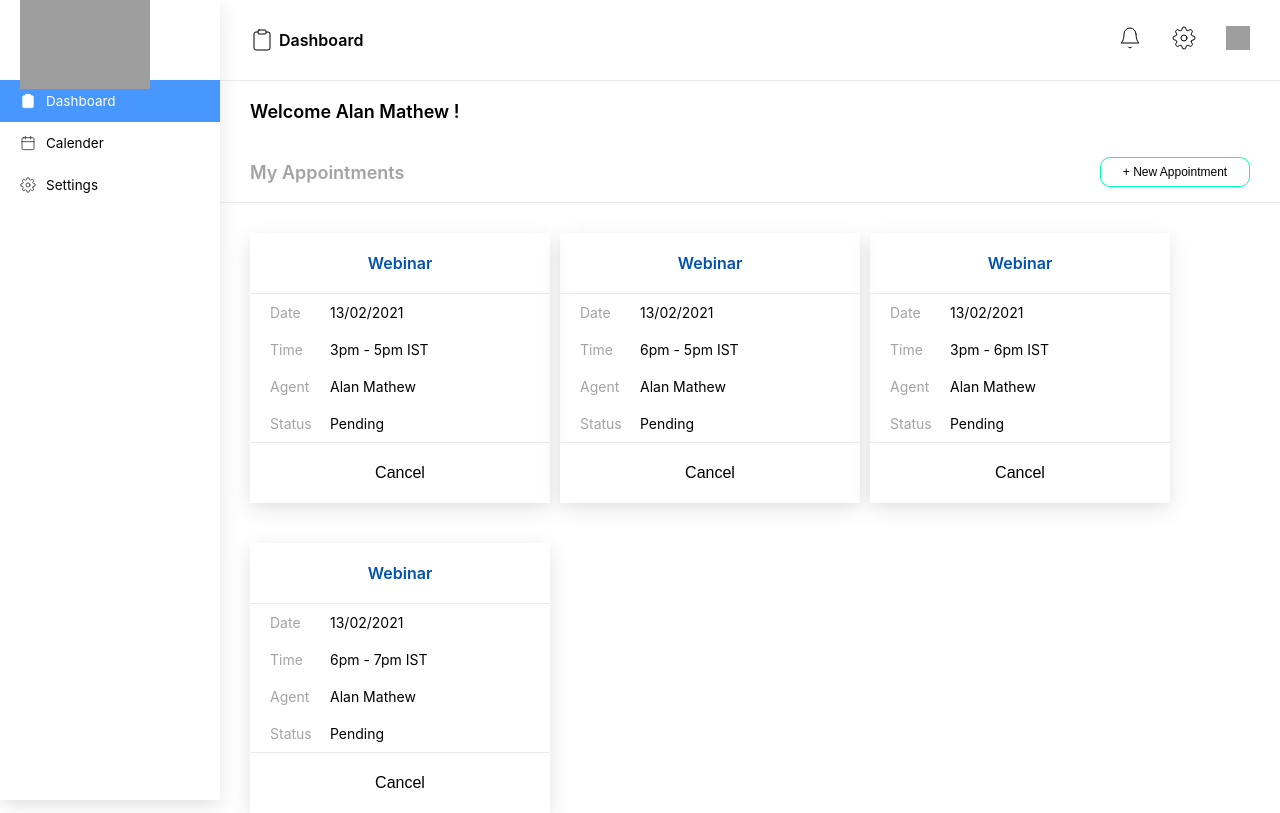
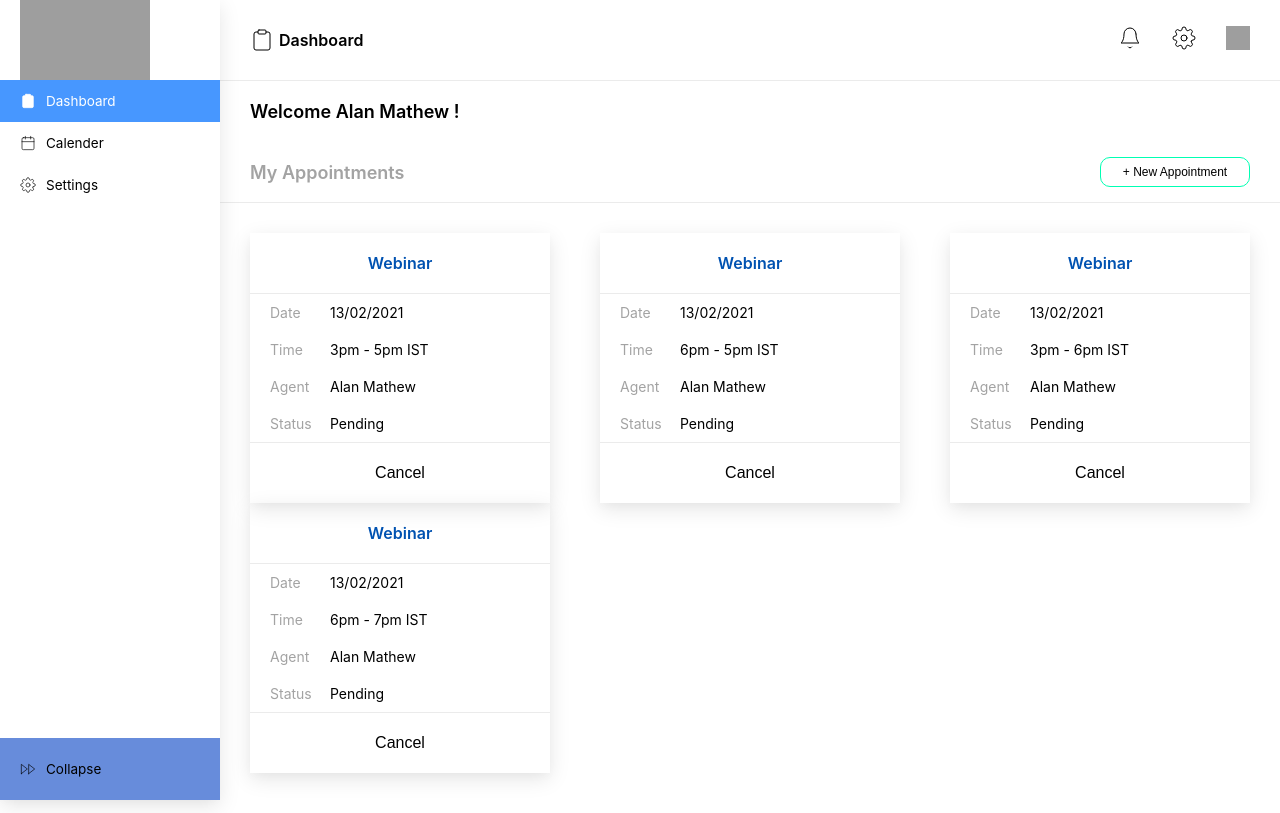
Before and after one commit to ForgottenTale/IEEE-site, a React (Create React App) app: page / in a window 1280 px wide. Built offline with nearby package versions, Linux system fonts and the light colour scheme; grey boxes are pictures that could not be loaded.

Commit message:
added animation to menu

```diff
--- a/src/components/appointments/appointments.scss
+++ b/src/components/appointments/appointments.scss
@@ -31,17 +31,18 @@
             }
         }
     }
-    &_items{
+    &_items {
+        margin-top: 30px;
         min-width: 0;
         display: grid;
-        grid-template-columns: repeat(auto-fit,minmax(200px,300px));
-        grid-gap: 10px;
+        grid-template-columns: repeat(auto-fit, minmax(200px, 300px));
+        justify-content: space-between;
+        margin-right: 30px;
+        margin-left: 30px;
     }
 }
 
 .appointment {
-    margin-top: 30px;
-    margin-left: 30px;
     width: 300px;
     box-shadow: 0 4px 8px 0 rgba(0, 0, 0, 0.02), 0 6px 20px 0 rgba(0, 0, 0, 0.1);
     &_title {
@@ -55,7 +56,7 @@
 
     &_details {
         border-bottom: 0.5px rgb(235, 235, 235) solid;
-        margin: 20px,0;
+        margin: 20px, 0;
 
         &_date {
             display: flex;
@@ -68,8 +69,8 @@
         }
     }
 
-    &_buttons{
-        button{
+    &_buttons {
+        button {
             height: 60px;
             width: 100%;
             background-color: white;
@@ -77,7 +78,7 @@
             font-weight: 500;
             font-size: 16px;
 
-            &:hover{
+            &:hover {
                 background-color: rgb(255, 38, 38);
                 color: white;
             }
--- a/src/components/dashboard/dashboard.js
+++ b/src/components/dashboard/dashboard.js
@@ -2,16 +2,29 @@ import './dashboard.scss';
 import Menu from '../menu/menu';
 import TopNav from '../topNav/topNav';
 import Appointments from '../appointments/appointments';
+import { useState } from 'react';
+import { useEffect } from 'react/cjs/react.development';
 
 export default function Dashboard() {
 
+    const [open, setOpen] = useState(true);
+    var style = { }
+    if (!open) {
+        style = { marginLeft: 60 }
+        console.log(style)
+    }
+    else{
+        style = { marginLeft: 220 }
+    }
+
+
     return (
         <div className="dashboard">
-            <Menu />
-            <div className="dashboard_content" style={{ marginLeft: 220 }}>
-                <TopNav/>
+            <Menu toggle={setOpen} state={open} />
+            <div className="dashboard_content" style={style}>
+                <TopNav />
                 <h5>Welcome Alan Mathew !</h5>
-                <Appointments/>
+                <Appointments />
 
             </div>
         </div>
--- a/src/components/dashboard/dashboard.scss
+++ b/src/components/dashboard/dashboard.scss
@@ -2,6 +2,8 @@
     height: 100%;
     display: flex;
     width: 100%;
+    transition: width 150ms ease;
+
     &_content{
         width: 100%;
 
--- a/src/components/menu/menu.js
+++ b/src/components/menu/menu.js
@@ -1,10 +1,34 @@
 import './menu.scss';
 import logo from '../../images/logo.png';
+import { useState } from 'react/cjs/react.development';
 
-export default function Menu() {
+export default function Menu({ toggle, state }) {
+
+
+    const[open,setOpen] =useState(true);
+    var style = {
+        opacity: 1,
+        display: "block",
+    }
+
+    var menuStyle={
+        width:220
+    }
+
+    if (!open) {
+        console.log("hi")
+        style = {
+            display: "none",
+            opacity: 0,
+        }
+        menuStyle={
+            width:60
+        }
+    }
+
 
     return (
-        <div className="menu">
+        <div className="menu" style={menuStyle}>
             <div className="menu_item">
                 <img src={logo} alt="logo" />
             </div>
@@ -23,7 +47,7 @@ export default function Menu() {
                     <path d="M16 4h2a2 2 0 012 2v14a2 2 0 01-2 2H6a2 2 0 01-2-2V6a2 2 0 012-2h2"></path>
                     <rect width="8" height="4" x="8" y="2" rx="1" ry="1"></rect>
                 </svg>
-                <p className="menu_item_name">Dashboard</p>
+                <p className="menu_item_name" style={style}>Dashboard</p>
             </div>
 
             <div className="menu_item ">
@@ -43,7 +67,7 @@ export default function Menu() {
                     <path d="M8 2L8 6"></path>
                     <path d="M3 10L21 10"></path>
                 </svg>
-                <p className="menu_item_name">Calender</p>
+                <p className="menu_item_name" style={style}>Calender</p>
             </div>
 
             <div className="menu_item">
@@ -61,7 +85,28 @@ export default function Menu() {
                     <circle cx="12" cy="12" r="3"></circle>
                     <path d="M19.4 15a1.65 1.65 0 00.33 1.82l.06.06a2 2 0 010 2.83 2 2 0 01-2.83 0l-.06-.06a1.65 1.65 0 00-1.82-.33 1.65 1.65 0 00-1 1.51V21a2 2 0 01-2 2 2 2 0 01-2-2v-.09A1.65 1.65 0 009 19.4a1.65 1.65 0 00-1.82.33l-.06.06a2 2 0 01-2.83 0 2 2 0 010-2.83l.06-.06a1.65 1.65 0 00.33-1.82 1.65 1.65 0 00-1.51-1H3a2 2 0 01-2-2 2 2 0 012-2h.09A1.65 1.65 0 004.6 9a1.65 1.65 0 00-.33-1.82l-.06-.06a2 2 0 010-2.83 2 2 0 012.83 0l.06.06a1.65 1.65 0 001.82.33H9a1.65 1.65 0 001-1.51V3a2 2 0 012-2 2 2 0 012 2v.09a1.65 1.65 0 001 1.51 1.65 1.65 0 001.82-.33l.06-.06a2 2 0 012.83 0 2 2 0 010 2.83l-.06.06a1.65 1.65 0 00-.33 1.82V9a1.65 1.65 0 001.51 1H21a2 2 0 012 2 2 2 0 01-2 2h-.09a1.65 1.65 0 00-1.51 1z"></path>
                 </svg>
-                <p className="menu_item_name">Settings</p>
+                <p className="menu_item_name" style={style}>Settings</p>
+            </div>
+            <div className="menu_item" onClick={() => {
+                toggle(!state)
+                setOpen(!state)
+            }
+            }>
+                <svg
+                    xmlns="http://www.w3.org/2000/svg"
+                    width="16"
+                    height="16"
+                    fill="none"
+                    stroke="currentColor"
+                    strokeLinecap="round"
+                    strokeLinejoin="round"
+                    className="feather feather-fast-forward"
+                    viewBox="0 0 24 24"
+                >
+                    <path d="M13 19L22 12 13 5 13 19z"></path>
+                    <path d="M2 19L11 12 2 5 2 19z"></path>
+                </svg>
+                <p className="menu_item_name" style={style}>Collapse</p>
             </div>
 
         </div>
--- a/src/components/menu/menu.scss
+++ b/src/components/menu/menu.scss
@@ -1,14 +1,18 @@
 .menu {
     width: 100%;
     height: 100%;
-    max-width: 220px;
     position: fixed;
+    display: flex;
+    flex-direction: column;
     box-shadow: 0 4px 8px 0 rgba(0, 0, 0, 0.02), 0 6px 20px 0 rgba(0, 0, 0, 0.1);
+    transition: width 150ms ease;
+
+
 
     .active {
         background-color: rgb(71, 151, 255);
         color: white;
-        svg{
+        svg {
             fill: white;
         }
     }
@@ -29,6 +33,20 @@
         &_name {
             padding-left: 10px;
             font-size: 13.5px;
+            display: none;
+            transition: opacity 1s ease-out;
+            opacity: 0;
+        }
+
+        &:last-child {
+            margin-top: auto;
+            padding: 10px 20px;
+            background-color: rgb(103, 140, 219);
+
+            &:hover {
+                background-color: rgb(85, 129, 224);
+                color: white;
+            }
         }
     }
 }
```
